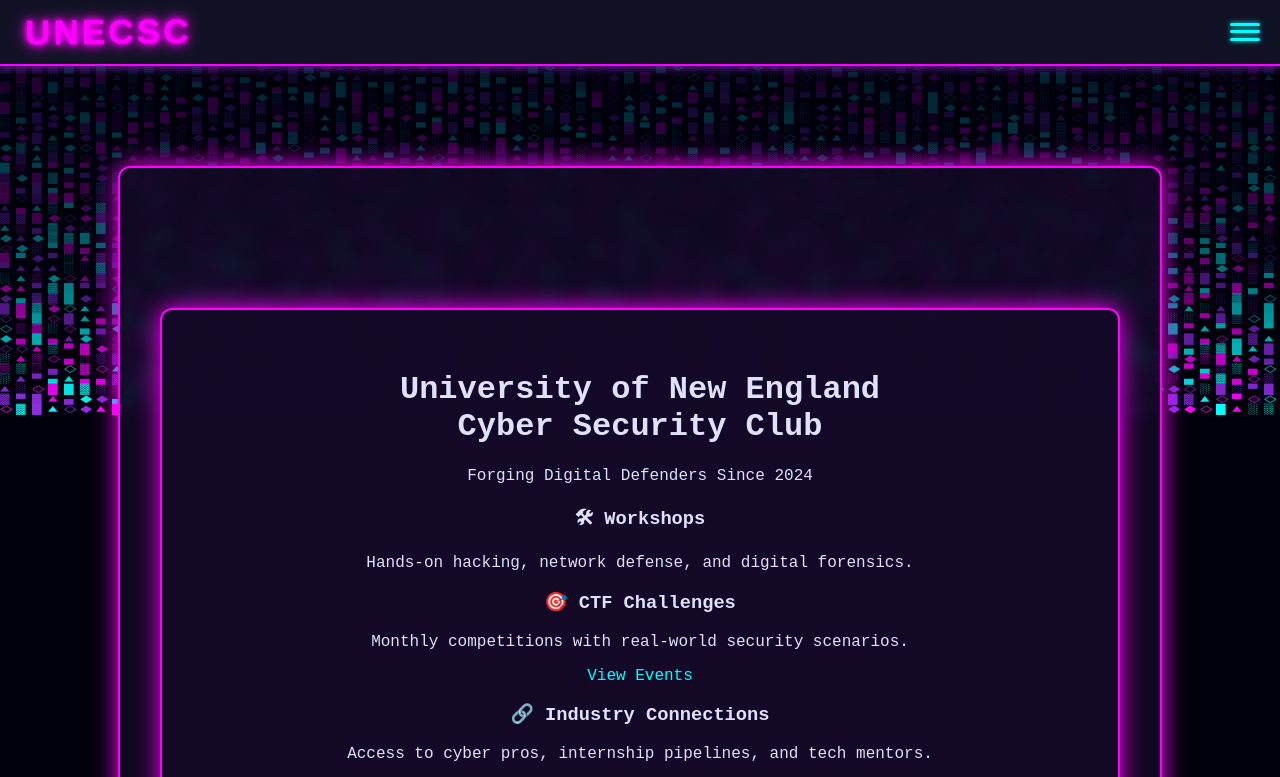
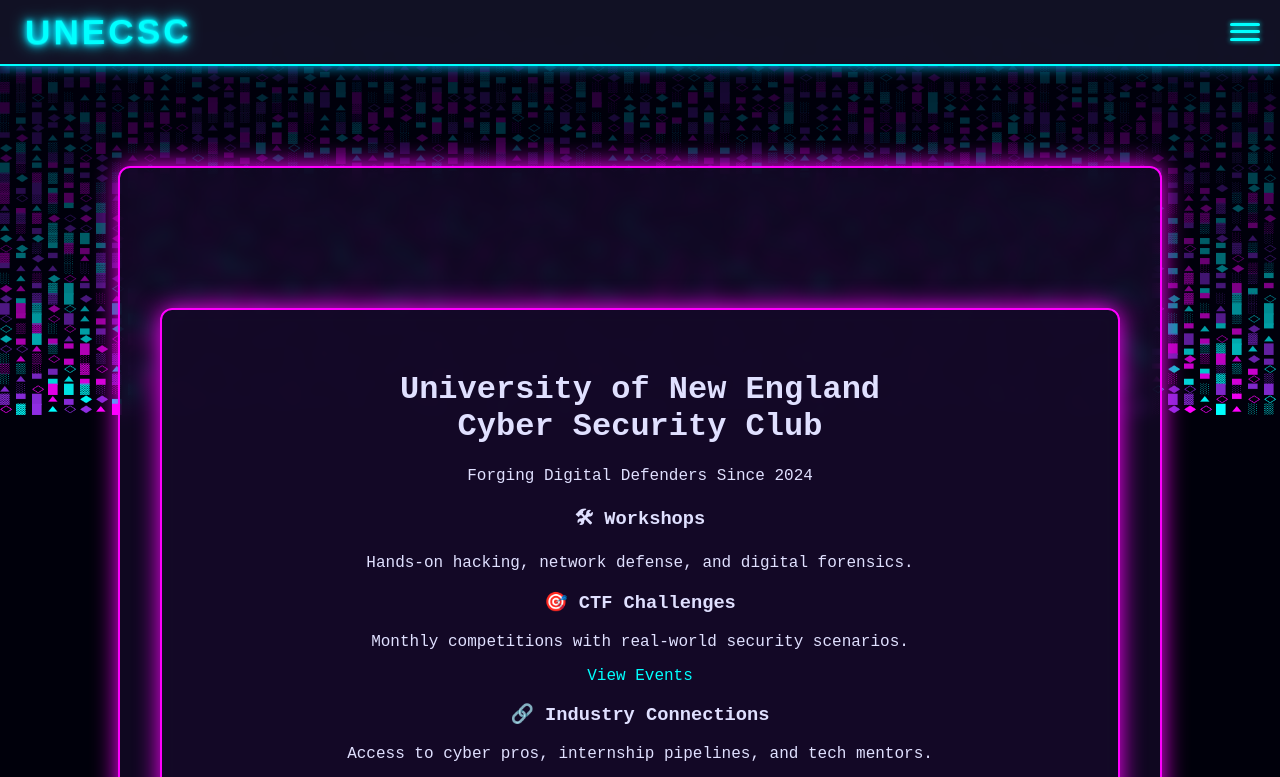
Before and after one commit to UNECSC/website, a React (Vite) app: page /highscores in a window 1280 px wide. Shown: the top 777 px of the page. Built offline with nearby package versions, Linux system fonts and the light colour scheme; a web font is replaced by a local one.

Commit message:
navbar changes, reduced pink and neon from navbar

```diff
--- a/js/styles/navbar.css
+++ b/js/styles/navbar.css
@@ -1,34 +1,34 @@
-/* Navbar Container */
+/* === Navbar Container === */
 .navbar {
   display: flex;
   align-items: center;
   justify-content: space-between;
   background: rgba(18, 18, 38, 0.95);
   padding: 0.75rem 1.5rem;
-  border-bottom: 2px solid #ff00ff;
-  box-shadow: 0 0 10px #8e2de2;
+  border-bottom: 2px solid var(--neon-cyan);
+  box-shadow: 0 0 12px var(--neon-blue);
   position: sticky;
   top: 0;
   z-index: 100;
   backdrop-filter: blur(6px);
 }
 
-/* Site Title */
+/* === Navbar Title === */
 .navbar h1 {
   font-family: 'Orbitron', sans-serif;
   text-transform: uppercase;
   letter-spacing: 3px;
   font-size: 2.2rem;
   margin: 0;
-  color: #ff00ff;
+  color: var(--neon-cyan);
   text-shadow:
-    0 0 5px #ff00ff,
-    0 0 10px #ff00ff,
-    0 0 15px #ff00ff;
+    0 0 5px var(--neon-cyan),
+    0 0 10px var(--neon-blue),
+    0 0 15px var(--neon-cyan);
   animation: glitch-text 2s infinite;
 }
 
-/* Glitch animation for title (optional but cool) */
+/* === Glitch Animation === */
 @keyframes glitch-text {
   0% { transform: none; }
   20% { transform: translateX(-1px) rotate(0.5deg); }
@@ -38,7 +38,7 @@
   100% { transform: none; }
 }
 
-/* Hamburger Button */
+/* === Hamburger Button === */
 .hamburger {
   display: flex;
   flex-direction: column;
@@ -52,9 +52,9 @@
 .hamburger .bar {
   width: 100%;
   height: 3px;
-  background: #00ffff;
+  background: var(--neon-cyan);
   transition: all 0.3s ease;
-  box-shadow: 0 0 5px #00ffff;
+  box-shadow: 0 0 5px var(--neon-cyan);
 }
 
 .hamburger.open .bar:nth-child(1) {
@@ -69,16 +69,16 @@
   transform: rotate(-45deg) translate(5px, -5px);
 }
 
-/* Dropdown Menu Container */
+/* === Dropdown Menu === */
 .dropdown-menu {
   position: absolute;
   top: 70px;
   right: 20px;
-  background: rgba(30, 0, 50, 0.95);
-  border: 1px solid #ff00ff;
+  background: rgba(0, 30, 50, 0.95);
+  border: 1px solid var(--neon-cyan);
   padding: 1rem;
   border-radius: 10px;
-  box-shadow: 0 0 20px #ff00ff;
+  box-shadow: 0 0 20px var(--neon-cyan);
   display: flex;
   flex-direction: column;
   gap: 0.75rem;
@@ -87,26 +87,25 @@
   animation: fadeIn 0.3s ease-in-out;
 }
 
-/* Animation for dropdown appearance */
 @keyframes fadeIn {
   from { opacity: 0; transform: translateY(-10px); }
   to { opacity: 1; transform: translateY(0); }
 }
 
-/* Dropdown Links */
+/* === Dropdown Links === */
 .dropdown-menu a {
-  color: #ff00ff;
+  color: var(--neon-cyan);
   text-decoration: none;
   font-size: 1.1rem;
   padding: 0.5rem 1rem;
   border-radius: 6px;
   transition: all 0.3s ease;
-  text-shadow: 0 0 4px #ff00ff;
+  text-shadow: 0 0 4px var(--neon-blue);
 }
 
-/* Hover State */
+/* === Hover State === */
 .dropdown-menu a:hover {
-  background-color: #ff00ff;
+  background-color: var(--neon-cyan);
   color: #0f0c29;
-  box-shadow: 0 0 10px #ff00ff;
+  box-shadow: 0 0 10px var(--neon-cyan);
 }
```
